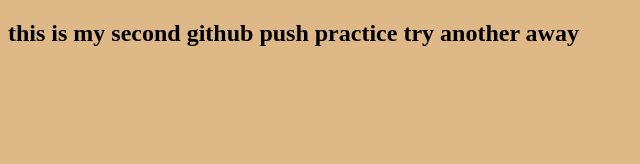
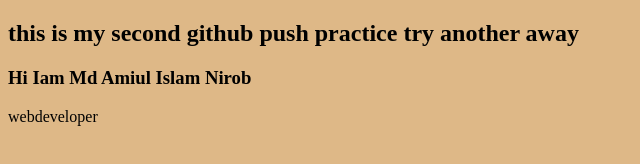
Before and after one commit to aminul-45/second-practice, a plain HTML site: page index.html in a window 1280 px wide. Shown: the whole page, without its empty margins (0-640 px from the left). Drawn offline with Linux system fonts and the light colour scheme.

Commit message:
addition name

```diff
--- a/index.html
+++ b/index.html
@@ -8,5 +8,7 @@
 </head>
 <body>
     <h2>this is my second github push practice try another away</h2>
+    <h3>Hi Iam Md Amiul Islam Nirob</h3>
+    <p>webdeveloper</p>
 </body>
 </html>
```
